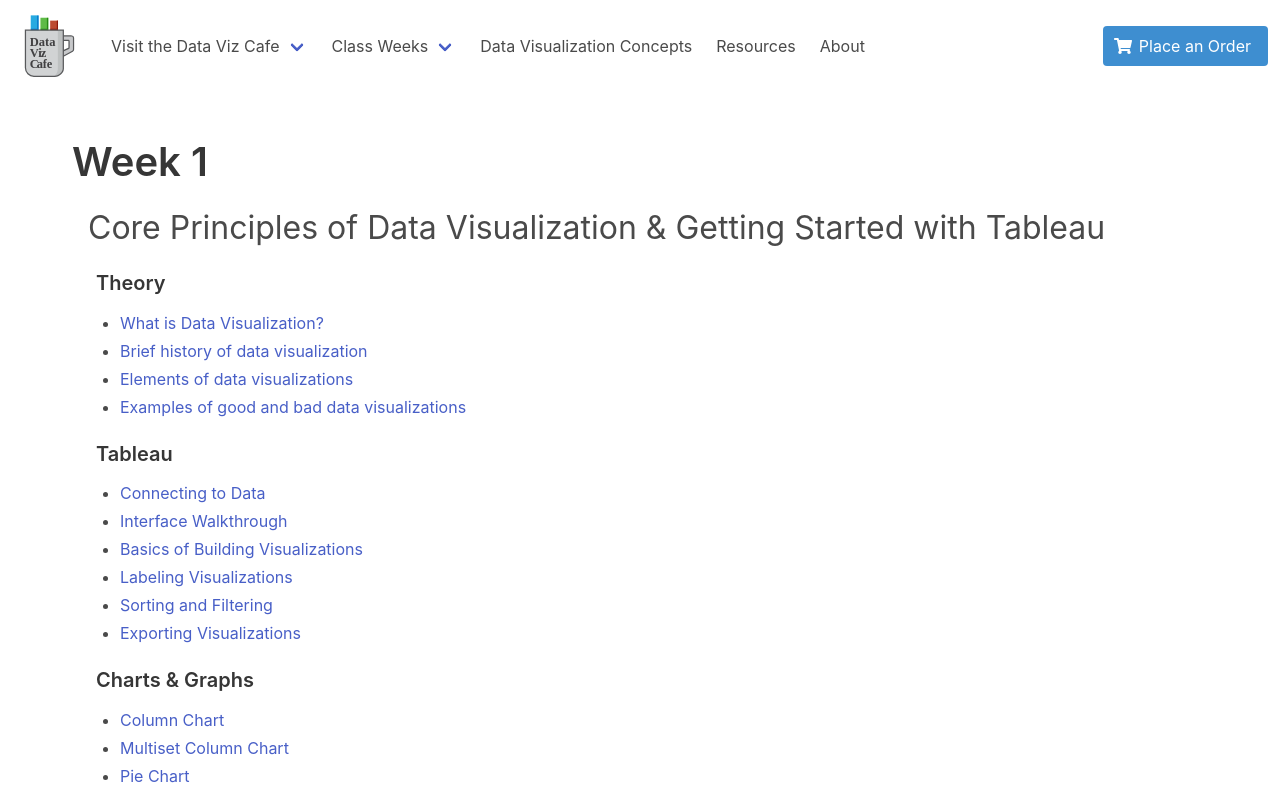
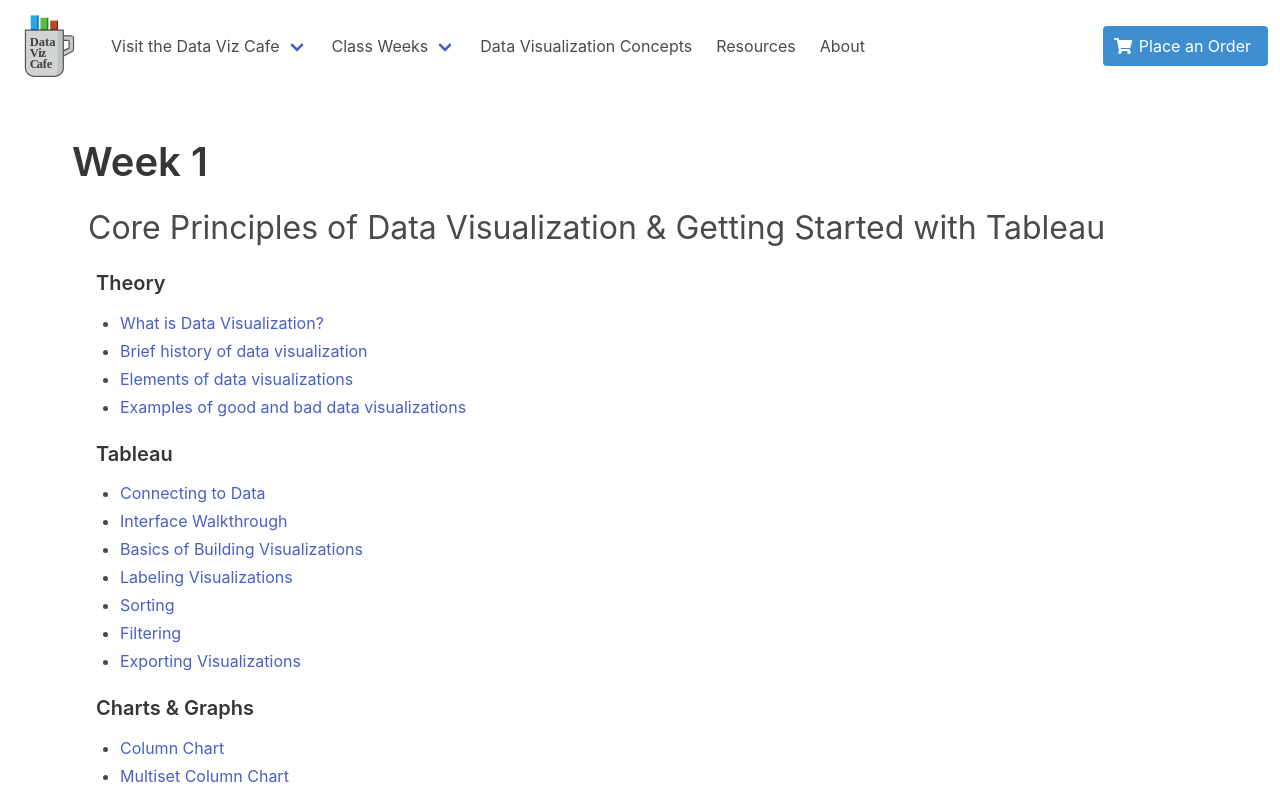
Before and after one commit to robert-laws/practice-dec-2020-react-app-with-bulma, a React (Create React App) app: page /week1 in a window 1280 px wide. Shown: the top 795 px of the page. Built offline with nearby package versions, Linux system fonts and the light colour scheme.

Commit message:
update week 1 content

```diff
--- a/src/context/data/weeksData.js
+++ b/src/context/data/weeksData.js
@@ -49,8 +49,13 @@
       },
       {
         type: 'link',
-        url: '#sorting-and-filtering',
-        text: 'Sorting and Filtering',
+        url: '#sorting',
+        text: 'Sorting',
+      },
+      {
+        type: 'link',
+        url: '#filtering',
+        text: 'Filtering',
       },
       {
         type: 'link',
--- a/src/pages/Week1.js
+++ b/src/pages/Week1.js
@@ -250,9 +250,16 @@
       </SectionGroup>
 
       <SectionGroup>
-        <SectionTitle id='sorting-and-filtering'>
-          Sorting and Filtering
-        </SectionTitle>
+        <SectionTitle id='sorting'>Sorting</SectionTitle>
+        <SectionContent>
+          <div class='columns is-mobile'>
+            <div class='column is-three-fifths is-offset-one-fifth'>video</div>
+          </div>
+        </SectionContent>
+      </SectionGroup>
+
+      <SectionGroup>
+        <SectionTitle id='filtering'>Filtering</SectionTitle>
         <SectionContent>
           <div class='columns is-mobile'>
             <div class='column is-three-fifths is-offset-one-fifth'>video</div>
```
